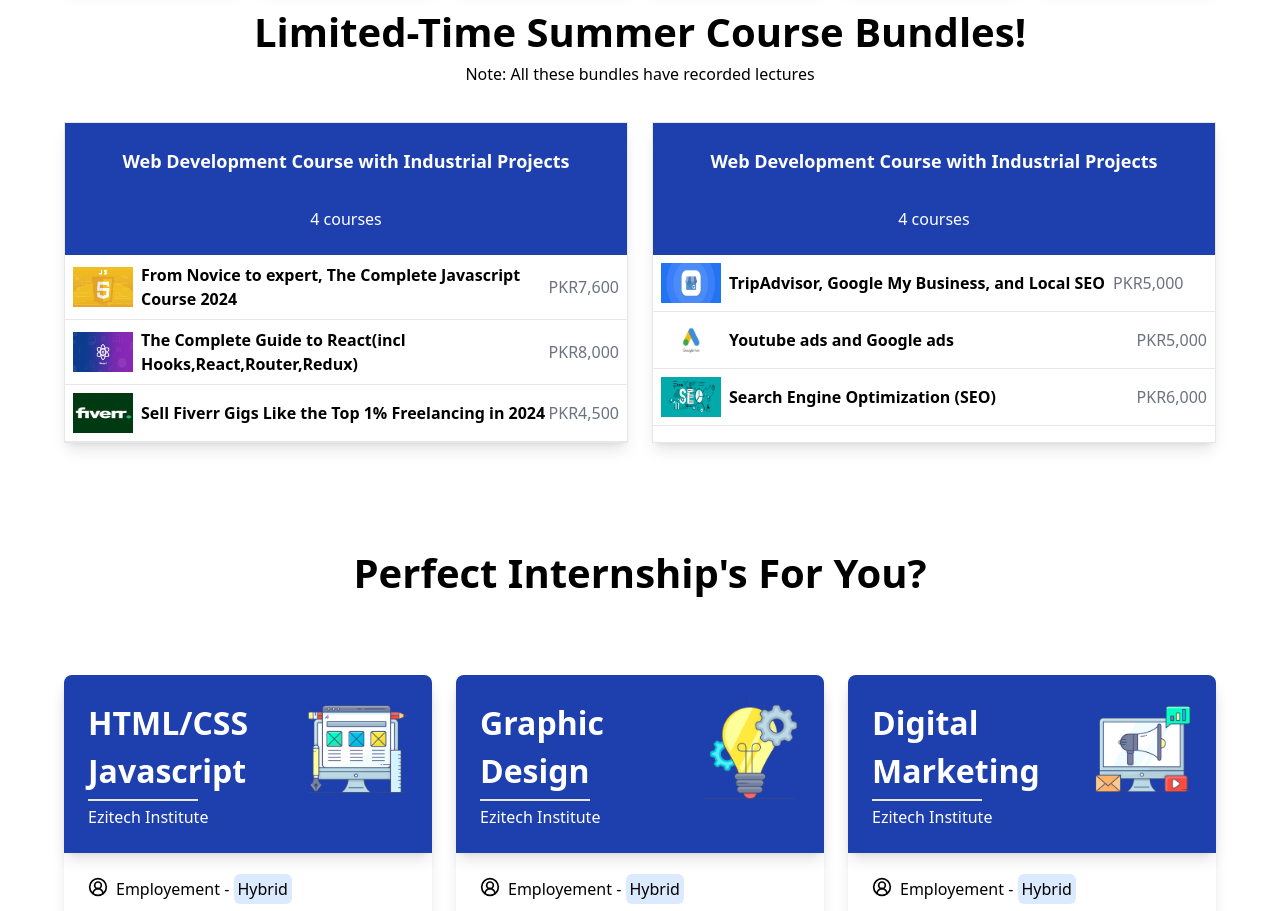
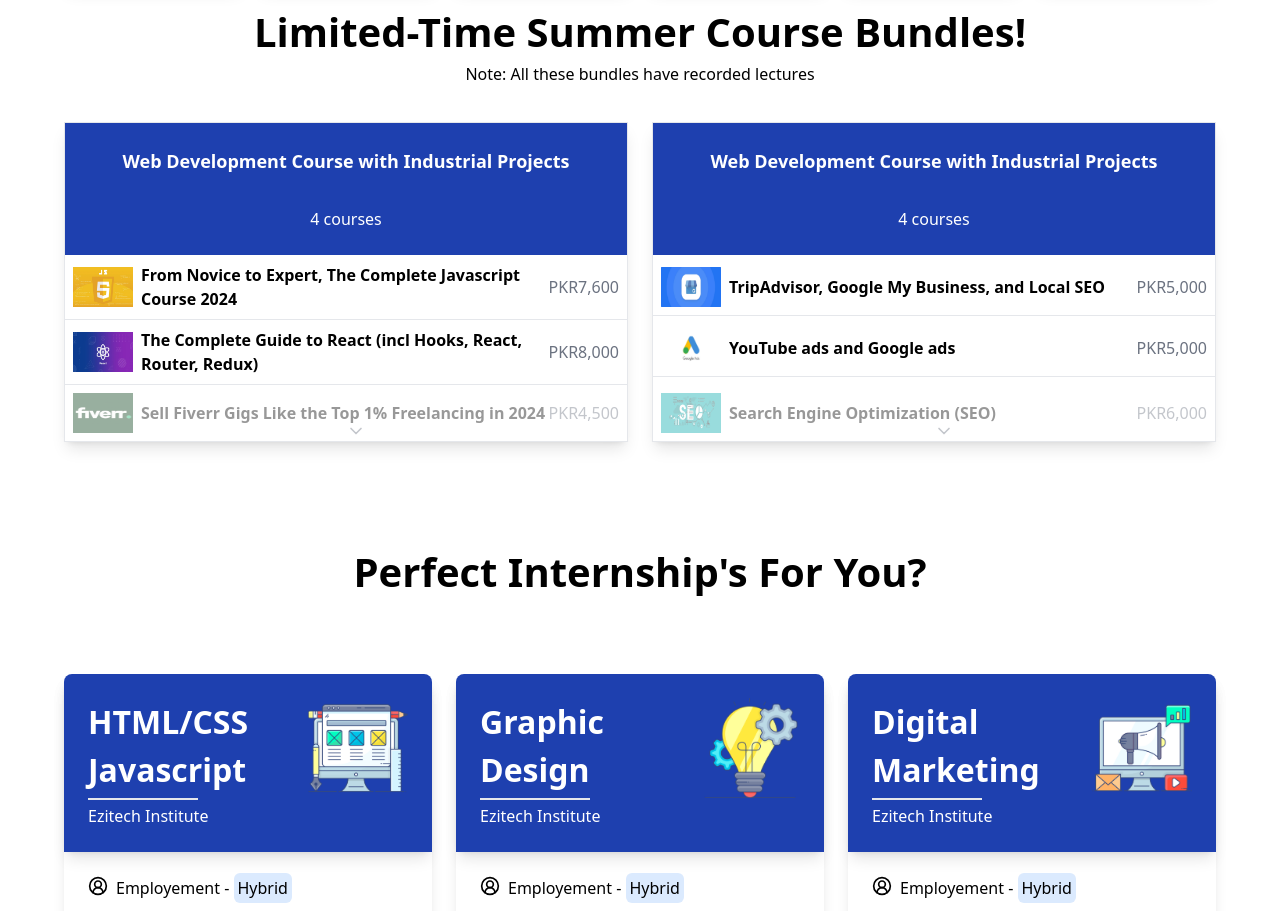
Before and after one commit to asfundmirza/ezitech-Webpage, a React (Vite) app: page / in a window 1280 px wide. Shown: the part 1520-2431 px from the top of the page. Built offline with nearby package versions, Linux system fonts and the light colour scheme.

Commit message:
added hovering effect hover the boxes of limited time courses section

```diff
--- a/src/sections/middleSection/components/LimitedTime.jsx
+++ b/src/sections/middleSection/components/LimitedTime.jsx
@@ -6,6 +6,8 @@
 import Trip from "../../../assets/middleSection/limitedTime/secondBox/trip.webp";
 import SEO from "../../../assets/middleSection/limitedTime/secondBox/SEO.webp";
 import Utube from "../../../assets/middleSection/limitedTime/secondBox/UtubeAds.webp";
+import LinkedIn from "../../../assets/middleSection/limitedTime/secondBox/linkedIn.webp";
+import { ChevronDown } from "lucide-react";
 
 const LimitedTime = () => {
   return (
@@ -16,13 +18,14 @@
       <h1 className="flex justify-center font-light">
         Note: All these bundles have recorded lectures
       </h1>
-      <div className="flex justify-between w-full max-w-[1200px] px-6 mt-9 gap-6  ">
-        <div className="flex-1 flex flex-col  border shadow-lg ">
-          <div className=" bg-blue-800 text-white p-6 flex flex-col gap-8 justify-between items-center ">
-            <h1 className=" font-bold text-lg">
+      <div className="flex justify-between w-full max-w-[1200px] px-6 mt-9 gap-6">
+        <div className="flex-1 border shadow-lg hover:shadow-2xl overflow-hidden group max-h-[320px] transition-all duration-300 ease-in-out hover:max-h-[600px]">
+          <div className="flex flex-col">
+            <div className="bg-blue-800 text-white p-6 flex flex-col gap-8 justify-between items-center">
+              <h1 className="font-bold text-lg">
                 Web Development Course with Industrial Projects
               </h1>
-            <h1 className=" font-extralight">4 courses</h1>
+              <h1 className="font-extralight">4 courses</h1>
             </div>
             <div className="text-black flex w-full gap-2 border-b p-2 items-center">
               <div className="flex gap-2 items-center">
@@ -31,8 +34,8 @@
                   alt="javascript"
                   className="h-[40px] w-[60px]"
                 />
-              <p className=" font-bold">
-                From Novice to expert, The Complete Javascript Course 2024
+                <p className="font-semibold">
+                  From Novice to Expert, The Complete Javascript Course 2024
                 </p>
               </div>
               <p className="text-gray-500">PKR7,600</p>
@@ -44,59 +47,106 @@
                   alt="javascript"
                   className="h-[40px] w-[60px]"
                 />
-
-              <p className=" font-bold">
-                The Complete Guide to React(incl Hooks,React,Router,Redux)
+                <p className="font-semibold">
+                  The Complete Guide to React (incl Hooks, React, Router, Redux)
                 </p>
               </div>
               <p className="text-gray-500">PKR8,000</p>
             </div>
-          <div className="text-black flex w-full justify-between border-b p-2 items-center">
+            <div className="relative text-black flex w-full justify-between border-b p-2 items-center opacity-40 group-hover:opacity-100">
               <div className="flex gap-2 items-center">
                 <img
                   src={Fiverr}
                   alt="javascript"
                   className="h-[40px] w-[60px]"
                 />
-
-              <p className=" font-bold">
+                <p className="font-semibold">
                   Sell Fiverr Gigs Like the Top 1% Freelancing in 2024
                 </p>
               </div>
               <p className="text-gray-500">PKR4,500</p>
+              <div className="absolute bottom-0 left-1/2 group-hover:opacity-0">
+                <ChevronDown className="h-[20px] w-[20px] text-gray-500" />
               </div>
             </div>
-        <div className="flex-1 flex flex-col  border shadow-lg ">
-          <div className=" bg-blue-800 text-white p-6 flex flex-col gap-8 justify-between items-center ">
-            <h1 className=" font-bold text-lg">
+            <div className="text-black flex w-full justify-between border-b p-2 items-center">
+              <div className="flex gap-2 items-center">
+                <img
+                  src={Node}
+                  alt="javascript"
+                  className="h-[40px] w-[60px]"
+                />
+                <p className="font-semibold">
+                  The complete Bootcamp: Node.js, Express.js, MongoDB
+                </p>
+              </div>
+              <p className="text-gray-500">PKR13,000</p>
+            </div>
+            <div className="font-semibold flex w-full justify-end p-4">
+              PKR 10,000&nbsp;
+              <span className="text-gray-500 line-through">PKR 13,000</span>
+            </div>
+          </div>
+        </div>
+        <div className="flex-1 border shadow-lg hover:shadow-2xl overflow-hidden group max-h-[320px] transition-all duration-300 ease-in-out hover:max-h-[600px]">
+          <div className="flex flex-col">
+            <div className="bg-blue-800 text-white p-6 flex flex-col gap-8 justify-between items-center">
+              <h1 className="font-bold text-lg">
                 Web Development Course with Industrial Projects
               </h1>
-            <h1 className=" font-extralight">4 courses</h1>
+              <h1 className="font-extralight">4 courses</h1>
             </div>
-          <div className="text-black flex w-full gap-2 border-b p-2 items-center">
+            <div className="text-black flex w-full justify-between mt-1 border-b p-2 items-center">
               <div className="flex gap-2 items-center">
-              <img src={Trip} alt="javascript" className="h-[40px] w-[60px]" />
-              <p className=" font-bold">
+                <img
+                  src={Trip}
+                  alt="javascript"
+                  className="h-[40px] w-[60px]"
+                />
+                <p className="font-semibold">
                   TripAdvisor, Google My Business, and Local SEO
                 </p>
               </div>
               <p className="text-gray-500">PKR5,000</p>
             </div>
-          <div className="text-black flex w-full justify-between border-b p-2 items-center">
+            <div className="text-black flex w-full justify-between mt-1 border-b p-2 items-center">
               <div className="flex gap-2 items-center">
-              <img src={Utube} alt="javascript" className="h-[40px] w-[60px]" />
-
-              <p className=" font-bold">Youtube ads and Google ads</p>
+                <img
+                  src={Utube}
+                  alt="javascript"
+                  className="h-[40px] w-[60px]"
+                />
+                <p className="font-semibold">YouTube ads and Google ads</p>
               </div>
               <p className="text-gray-500">PKR5,000</p>
             </div>
+            <div className="relative text-black flex w-full justify-between mt-2 border-b p-2 items-center opacity-40 group-hover:opacity-100">
+              <div className="flex gap-2 items-center">
+                <img src={SEO} alt="javascript" className="h-[40px] w-[60px]" />
+                <p className="font-semibold">
+                  Search Engine Optimization (SEO)
+                </p>
+              </div>
+              <p className="text-gray-500">PKR6,000</p>
+              <div className="absolute bottom-0 left-1/2 group-hover:opacity-0">
+                <ChevronDown className="h-[20px] w-[20px] text-gray-500" />
+              </div>
+            </div>
             <div className="text-black flex w-full justify-between border-b p-2 items-center">
               <div className="flex gap-2 items-center">
-              <img src={SEO} alt="javascript" className="h-[40px] w-[60px]" />
-
-              <p className=" font-bold">Search Engine Optimization (SEO)</p>
+                <img
+                  src={LinkedIn}
+                  alt="javascript"
+                  className="h-[40px] w-[60px]"
+                />
+                <p className="font-semibold">LinkedIn Orientation</p>
               </div>
-            <p className="text-gray-500">PKR6,000</p>
+              <p className="text-gray-500">PKR5,000</p>
+            </div>
+            <div className="font-semibold flex w-full justify-end p-4">
+              PKR 8,000&nbsp;
+              <span className="text-gray-500 line-through">PKR 32,500</span>
+            </div>
           </div>
         </div>
       </div>
```
Lines whose indentation alone changed are shown as unchanged.
